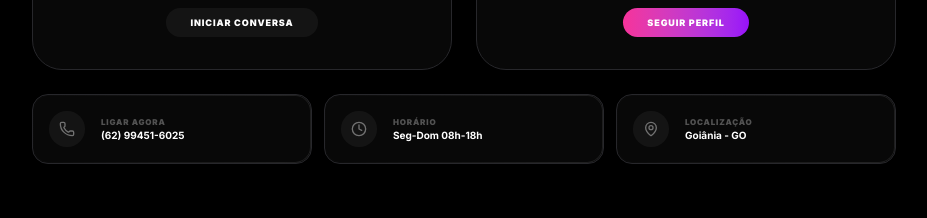
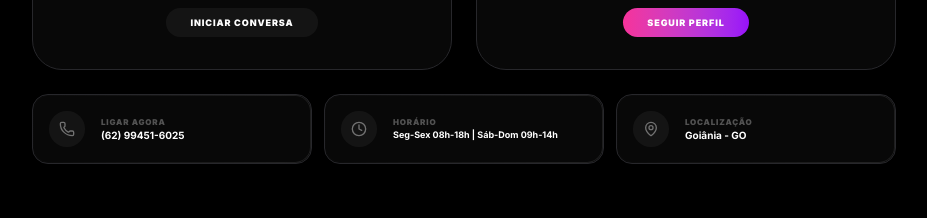
Before and after one commit to wheslancardoso/lp_wfix, a Next.js app: page / in a window 1280 px wide. Shown: the part 1060-1278 px from the top of the page, without its empty margins (176-1103 px from the left). Built offline with nearby package versions, Linux system fonts and the light colour scheme.

Commit message:
fix(copy): atualiza horario final para separar sab e dom

```diff
--- a/src/app/page.tsx
+++ b/src/app/page.tsx
@@ -216,7 +216,7 @@ j=d.createElement(s),dl=l!='dataLayer'?'&l='+l:'';j.async=true;j.src=
                   </div>
                   <div>
                     <p className="text-[8px] font-black uppercase tracking-widest text-white/30">Horário</p>
-                    <p className="text-[10px] font-bold text-white">Seg-Dom 08h-18h</p>
+                    <p className="text-[9px] font-bold text-white whitespace-nowrap">Seg-Sex 08h-18h | Sáb-Dom 09h-14h</p>
                   </div>
                 </div>
               </AnimateIn>
```
